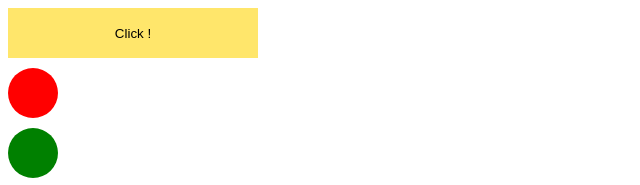
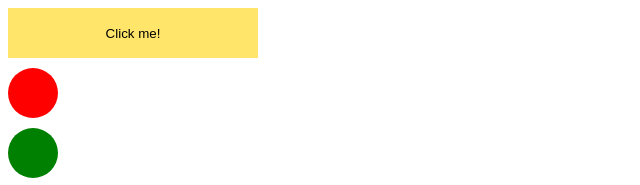
Before and after one commit to artemlozun/testt, a plain HTML site: page index.html in a window 1280 px wide. Shown: the top 185 px of the page, 0-640 px from the left. Drawn offline with Linux system fonts and the light colour scheme.

```diff
--- a/index.html
+++ b/index.html
@@ -8,7 +8,7 @@
     <link rel="stylesheet" href="css/style.min.css">
 </head>
 <body>
-    <button>Click !</button>
+    <button>Click me!</button>
 
     <div class="click"></div>
     <div class="click"></div>
```
